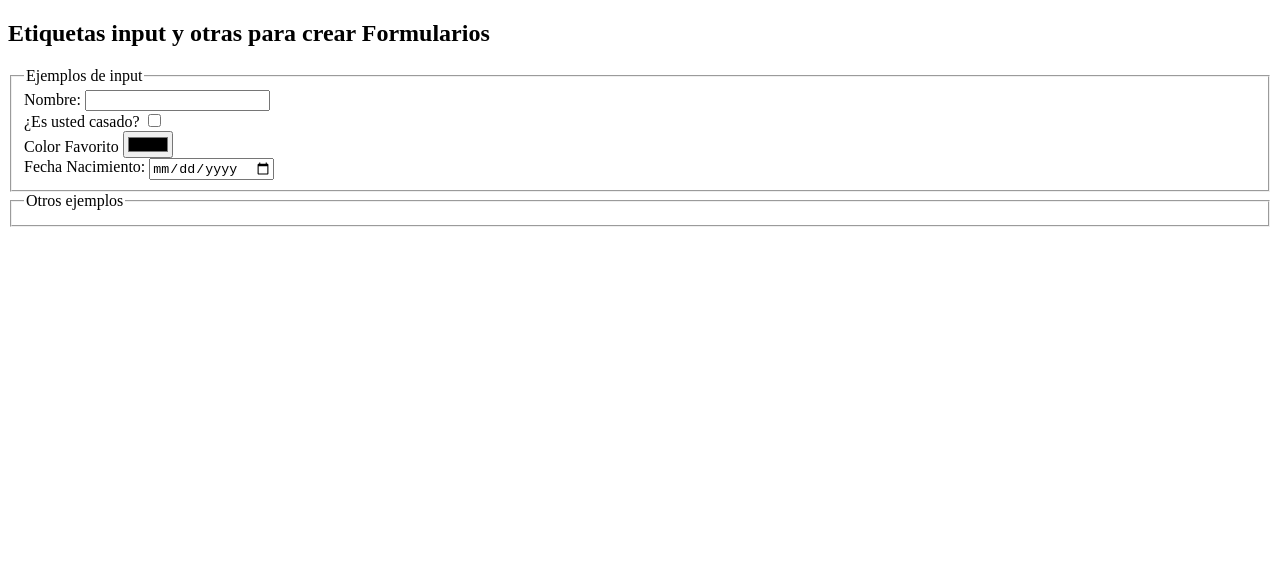
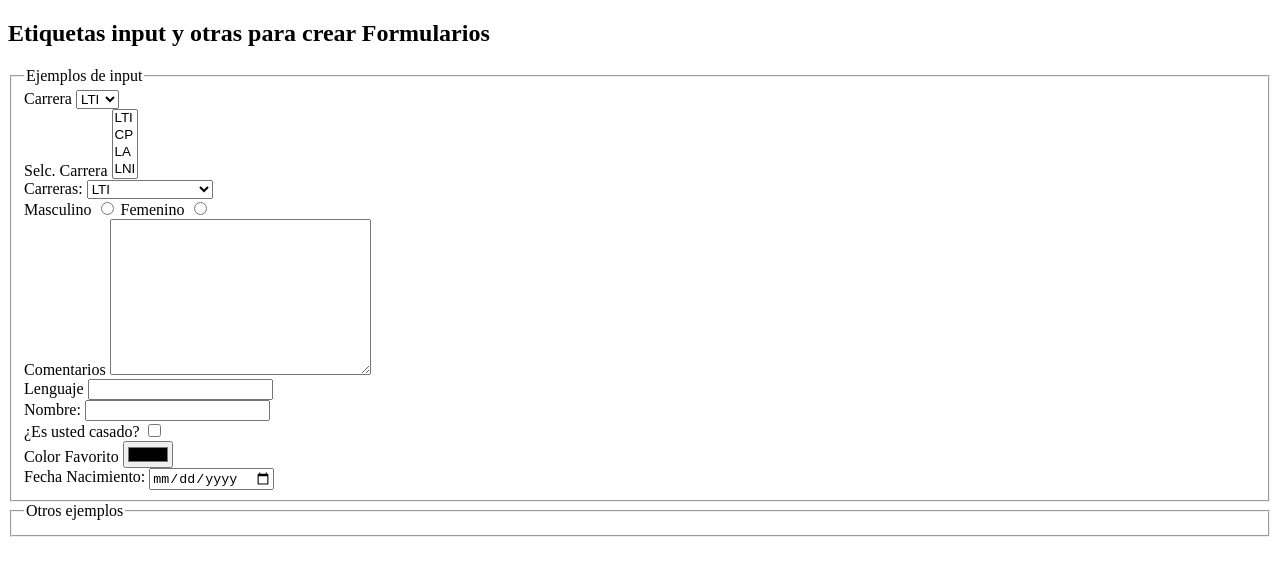
Before and after one commit to Krista-23/WebPage_51, a plain HTML site: page Formularios.html in a window 1280 px wide. Drawn offline with Linux system fonts and the light colour scheme.

Commit message:
Mas funciones para formularios

```diff
--- a/Formularios.html
+++ b/Formularios.html
@@ -16,6 +16,75 @@
                 <form action="" method="post">
                     <fieldset>
                         <legend>Ejemplos de input</legend>
+
+                        <!--Lista desplegable-->
+                        <div>
+                            <label for="">Carrera</label>
+                            <select name="carrera" id="carrera">
+                                <option value="">LTI</option>
+                                <option value="">CP</option>
+                                <option value="">LA</option>
+                                <option value="">LNI</option>
+                            </select>
+                        </div>
+
+
+                        <!--Lista seleccion multiple-->
+                        <div>
+                            <label for="carreramult">Selc. Carrera</label>
+                            <select name="carreramult" id="carreramult" multiple>
+                                <option value="">LTI</option>
+                                <option value="">CP</option>
+                                <option value="">LA</option>
+                                <option value="">LNI</option>
+                            </select>
+                        </div>
+
+
+                        <!--Lista grupos de Opciones-->
+                        <div>
+                            <label for="carreragpo">Carreras:</label>
+                            <select name="carreragpo" id="carreragpo">
+                                <optgroup label="Profesionales">
+                                <option value="">LTI</option>
+                                <option value="">CP</option>
+                                <option value="">LA</option>
+                                <option value="">LNI</option>
+                            </optgroup>
+                                <optgroup label="Tecnicas">
+                                <option value="15">Desarrollo web</option>
+                            </optgroup>
+                            </select>
+                        </div>
+
+                        <!--Radio button-->
+                        <div>
+                            <label for="masculino">Masculino</label>
+                            <input type="radio" name="genero" id="masculino">
+                            <label for="femenino">Femenino</label>
+                            <input type="radio" name="genero" id="femenino">
+                        </div>
+
+
+                        <div>
+                            <label for="comentarios">Comentarios</label>
+                            <textarea name="comentarios" id="comentarios" cols="30" rows="10"></textarea>
+                        </div>
+
+
+                        <!--Data list-->
+                        <div>
+                            <label for="lenguaje">Lenguaje</label>
+                            <input type="text" name="lenguaje" id="lenguaje"
+                            list="lenguajes">
+                            <datalist id="lenguajes">
+                                <option value="python">
+                                <option value="Java">
+                                <option value="Css">
+                                <option value="c++">
+                                <option value="ruby">
+                            </datalist>
+                        </div>
 
                         <div>
                         <label for="Nombre">Nombre:</label>
@@ -37,7 +106,6 @@
                             <input type="date" name="fecha" id="fecha">
                         </div>
 
-
                     </fieldset>
                     <fieldset>
                         <legend>Otros ejemplos</legend>
```
